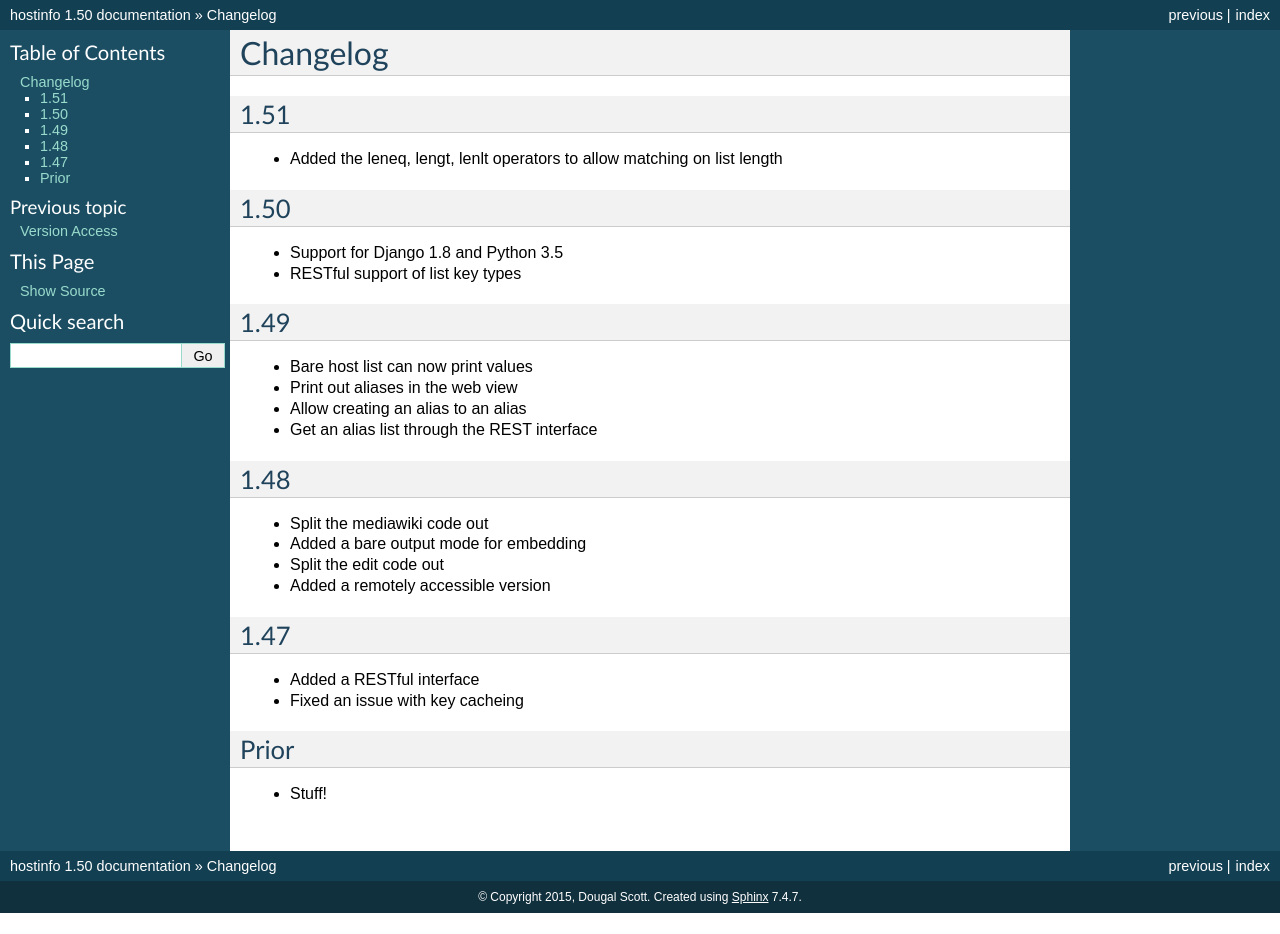
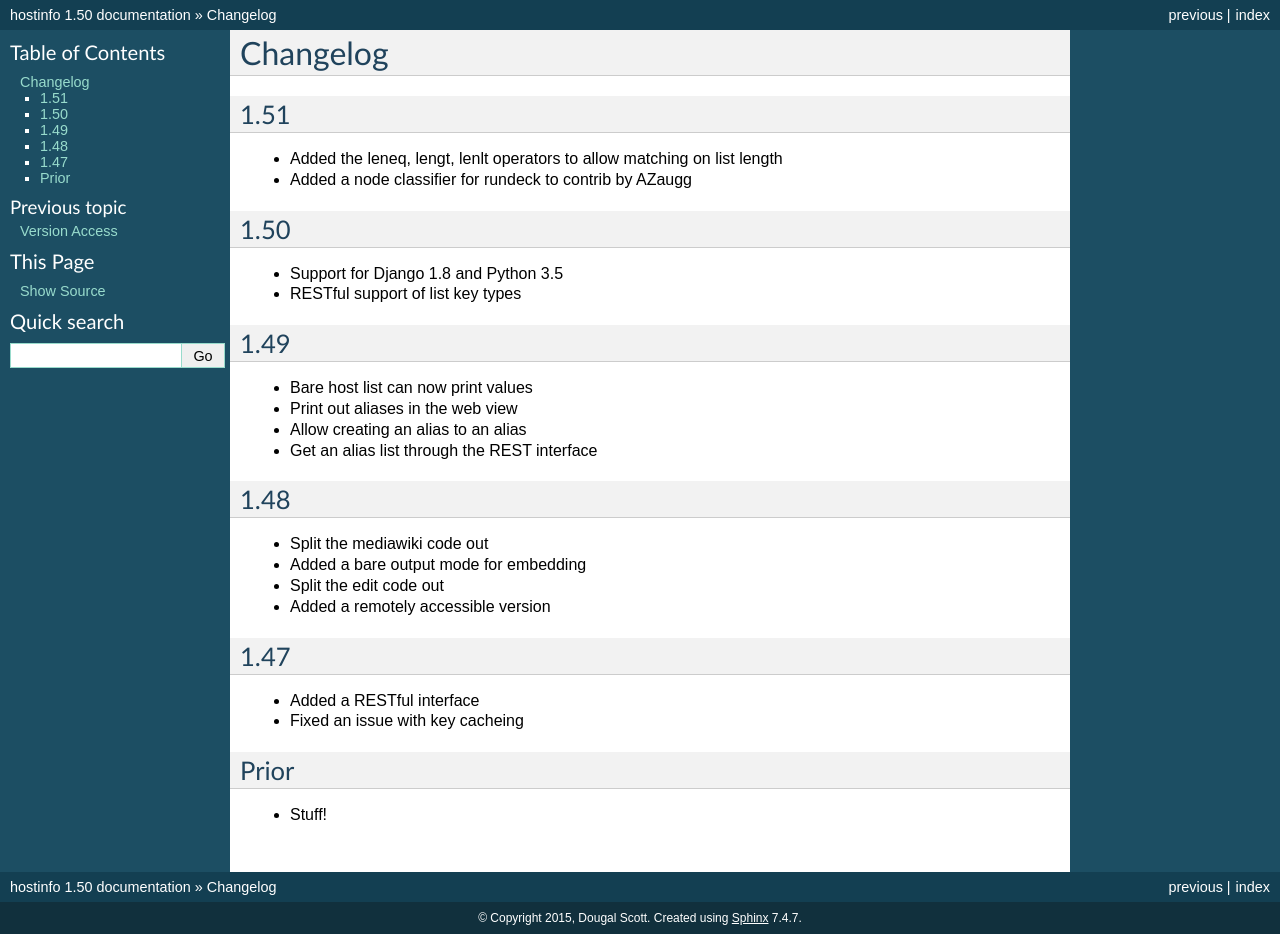
Before and after one commit to dwagon/Hostinfo, a Sphinx documentation site: the page built from docs/changelog.rst, in a window 1280 px wide. Built offline with Sphinx 7.4.7, drawn with Linux system fonts in a browser that asks for light colours; before the commit the page ends 913 px from its top, so only the background shows below that.

Commit message:
Added docs around rundeck_node_classifier

```diff
--- a/docs/changelog.rst
+++ b/docs/changelog.rst
@@ -4,6 +4,7 @@ Changelog
 1.51
 ====
 * Added the leneq, lengt, lenlt operators to allow matching on list length
+* Added a node classifier for rundeck to contrib by AZaugg
 
 1.50
 ====
```
